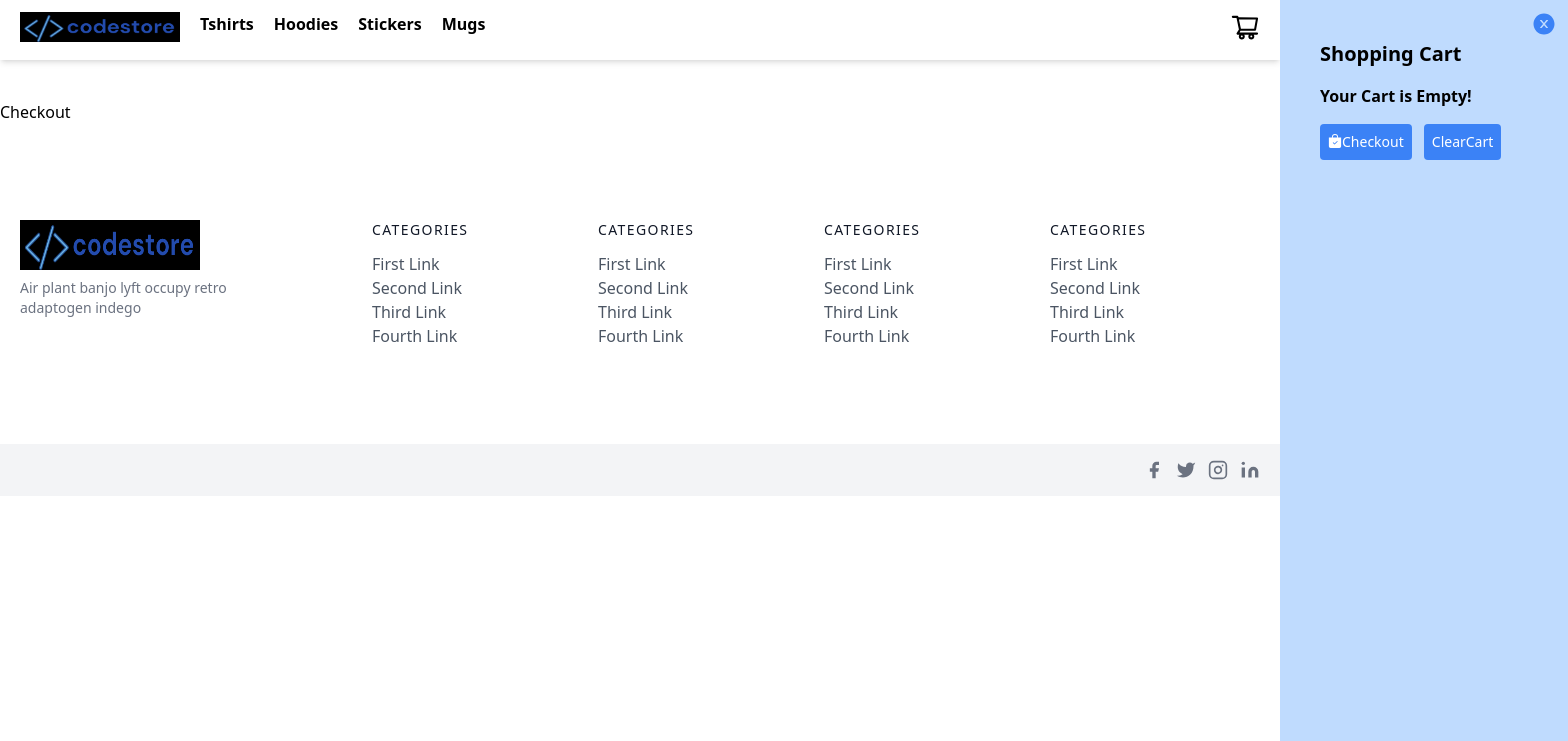
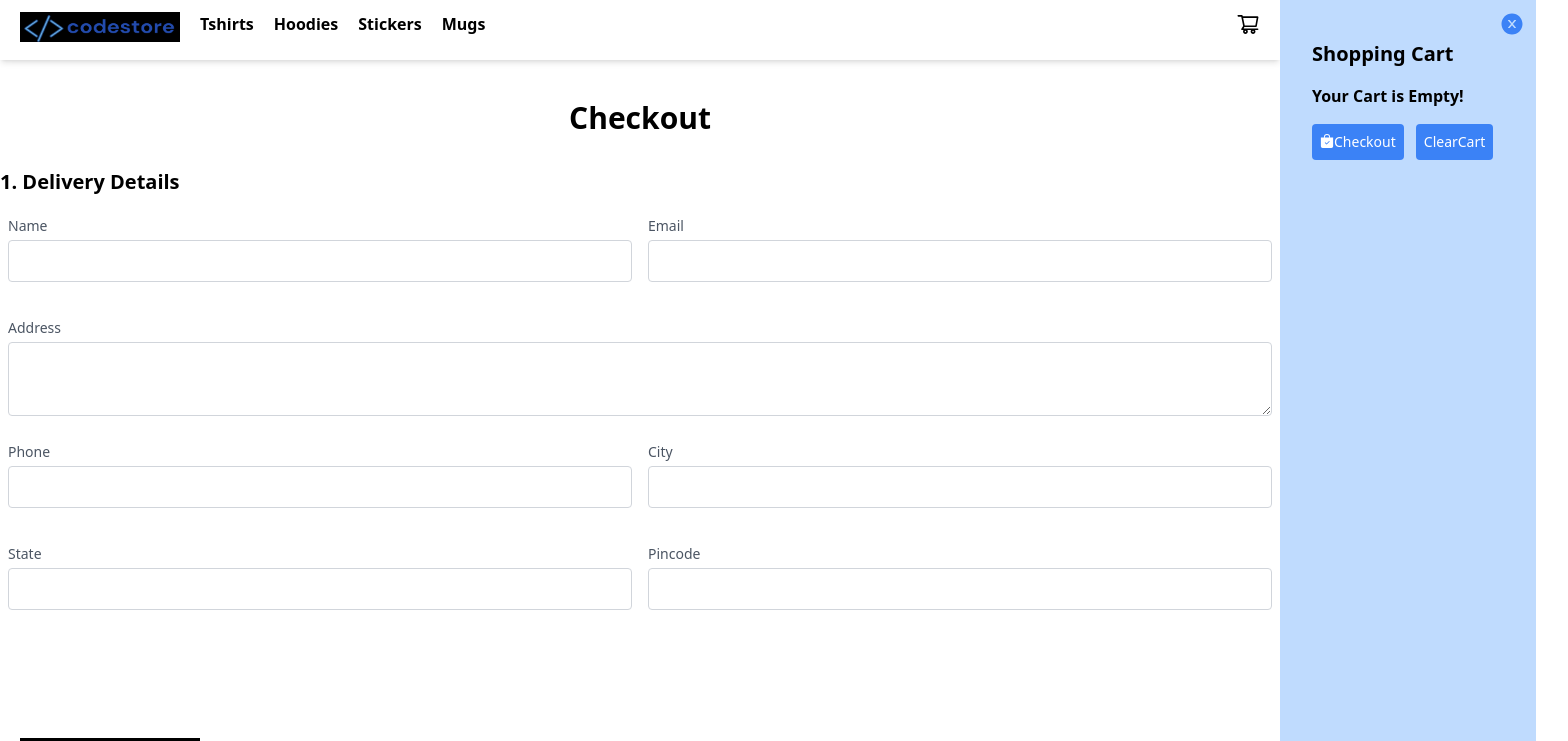
Before and after one commit to DeveshPurohit/codestore, a Next.js app: page /checkout in a window 1280 px wide. Shown: the top 741 px of the page, 1568 px wide, since content can reach past the window. Built offline with nearby package versions, Linux system fonts and the light colour scheme.

Commit message:
checkout page setup

```diff
--- a/components/Navbar.js
+++ b/components/Navbar.js
@@ -23,7 +23,7 @@ const Navbar = ({cart , addToCart , removeFromCart , clearCart , subTotal}) => {
   };
   const ref = useRef();
   return (
-    <div className="flex flex-col md:flex-row md:items-start items-center justify-start py-3 mb-10 shadow-md">
+    <div className="flex flex-col md:flex-row md:items-start z-10 bg-white items-center justify-start py-3 mb-10 shadow-md sticky top-0 ">
       <div className="logo mx-5">
         <Link href={"/"}>
           <a>
@@ -59,11 +59,11 @@ const Navbar = ({cart , addToCart , removeFromCart , clearCart , subTotal}) => {
         onClick={toggleCart}
         className="cursor-pointer cart absolute right-0 mx-5"
       >
-        <AiOutlineShoppingCart className="text-xl md:text-3xl" />
+        <AiOutlineShoppingCart className="text-xl md:text-2xl" />
       </div>
       <div
         ref={ref}
-        className="z-10 w-72 h-full sidebar absolute top-0 right-0 bg-blue-200  p-10 tansform transition-transform translate-x-full p"
+        className="w-64 h-[100vh] sidebar absolute top-0 right-0 bg-blue-200  px-8 py-10 tansform transition-transform translate-x-full"
       >
         <span
           onClick={toggleCart}
@@ -89,10 +89,10 @@ const Navbar = ({cart , addToCart , removeFromCart , clearCart , subTotal}) => {
           </li>})}
         </ol>
         <div className="flex">
-          <button className="flex text-white bg-blue-500 border-0 py-2 px-2 focus:outline-none hover:bg-blue-600 rounded text-sm">
+          <Link href={"/checkout"}><button className="flex text-white bg-blue-500 border-0 py-2 px-2 focus:outline-none hover:bg-blue-600 rounded text-sm">
             <BsFillBagCheckFill className="mt-0.5" />
             Checkout
-          </button>
+          </button></Link>
           <button onClick={clearCart} className="flex mx-3 text-white bg-blue-500 border-0 py-2 px-2 focus:outline-none hover:bg-blue-600 rounded text-sm">
             ClearCart
           </button>
--- a/pages/checkout.js
+++ b/pages/checkout.js
@@ -1,9 +1,106 @@
-import React from 'react'
+import React from "react";
 
 const Checkout = () => {
   return (
-    <div>Checkout</div>
-  )
-}
+    <div className="container m-auto">
+      <h1 className="font-bold text-3xl my-8 text-center">Checkout</h1>
+      <h2 className="font-semibold text-xl">1. Delivery Details</h2>
+      <div className="mx-auto flex my-4">
+        <div className="px-2 w-1/2">
+        <div className="mb-4">
+            <label htmlFor="name" className="leading-7 text-sm text-gray-600">
+              Name
+            </label>
+            <input
+              type="text"
+              id="name"
+              name="name"
+              className="w-full bg-white rounded border border-gray-300 focus:border-indigo-500 focus:ring-2 focus:ring-indigo-200 text-base outline-none text-gray-700 py-1 px-3 leading-8 transition-colors duration-200 ease-in-out"
+            />
+          </div>
+        </div>
+        <div className="px-2 w-1/2">
+        <div className="mb-4">
+            <label htmlFor="email" className="leading-7 text-sm text-gray-600">
+              Email
+            </label>
+            <input
+              type="email"
+              id="email"
+              name="email"
+              className="w-full bg-white rounded border border-gray-300 focus:border-indigo-500 focus:ring-2 focus:ring-indigo-200 text-base outline-none text-gray-700 py-1 px-3 leading-8 transition-colors duration-200 ease-in-out"
+            />
+          </div>
+        </div>
+      </div>
+      <div>
+      <div className="px-2 w-full">
+        <div className="mb-4">
+            <label htmlFor="name" className="leading-7 text-sm text-gray-600">
+              Address
+            </label>
+            <textarea className="w-full bg-white rounded border border-gray-300 focus:border-indigo-500 focus:ring-2 focus:ring-indigo-200 text-base outline-none text-gray-700 py-1 px-3 leading-8 transition-colors duration-200 ease-in-out" name="address" id="" cols="30" rows="2"></textarea>
+          </div>
+        </div>
+      </div>
+      <div className="mx-auto flex my-4">
+        <div className="px-2 w-1/2">
+        <div className="mb-4">
+            <label htmlFor="phone" className="leading-7 text-sm text-gray-600">
+              Phone
+            </label>
+            <input
+              type="phone"
+              id="phone"
+              name="phone"
+              className="w-full bg-white rounded border border-gray-300 focus:border-indigo-500 focus:ring-2 focus:ring-indigo-200 text-base outline-none text-gray-700 py-1 px-3 leading-8 transition-colors duration-200 ease-in-out"
+            />
+          </div>
+        </div>
+        <div className="px-2 w-1/2">
+        <div className="mb-4">
+            <label htmlFor="city" className="leading-7 text-sm text-gray-600">
+              City
+            </label>
+            <input
+              type="text"
+              id="city"
+              name="city"
+              className="w-full bg-white rounded border border-gray-300 focus:border-indigo-500 focus:ring-2 focus:ring-indigo-200 text-base outline-none text-gray-700 py-1 px-3 leading-8 transition-colors duration-200 ease-in-out"
+            />
+          </div>
+        </div>
+      </div>
+      <div className="mx-auto flex my-4">
+        <div className="px-2 w-1/2">
+        <div className="mb-4">
+            <label htmlFor="state" className="leading-7 text-sm text-gray-600">
+              State
+            </label>
+            <input
+              type="text"
+              id="state"
+              name="state"
+              className="w-full bg-white rounded border border-gray-300 focus:border-indigo-500 focus:ring-2 focus:ring-indigo-200 text-base outline-none text-gray-700 py-1 px-3 leading-8 transition-colors duration-200 ease-in-out"
+            />
+          </div>
+        </div>
+        <div className="px-2 w-1/2">
+        <div className="mb-4">
+            <label htmlFor="Pincode" className="leading-7 text-sm text-gray-600">
+              Pincode
+            </label>
+            <input
+              type="text"
+              id="Pincode"
+              name="Pincode"
+              className="w-full bg-white rounded border border-gray-300 focus:border-indigo-500 focus:ring-2 focus:ring-indigo-200 text-base outline-none text-gray-700 py-1 px-3 leading-8 transition-colors duration-200 ease-in-out"
+            />
+          </div>
+        </div>
+      </div>
+    </div>
+  );
+};
 
-export default Checkout
+export default Checkout;
--- a/pages/tshirt.js
+++ b/pages/tshirt.js
@@ -6,7 +6,7 @@ const Tshirt = () => {
     <div>
       <section className="text-gray-600 body-font">
         <div className="container px-5 py-10 mx-auto">
-          <div className="flex flex-wrap -m-4">
+          <div className="flex flex-wrap -m-4 justify-center">
             <Link href={"/product/enjoy-the-code"}>
               <div className="lg:w-1/5 md:w-1/2 p-4 w-full shadow-lg m-5 cursor-pointer">
                 <a className="block relative rounded overflow-hidden">
```
